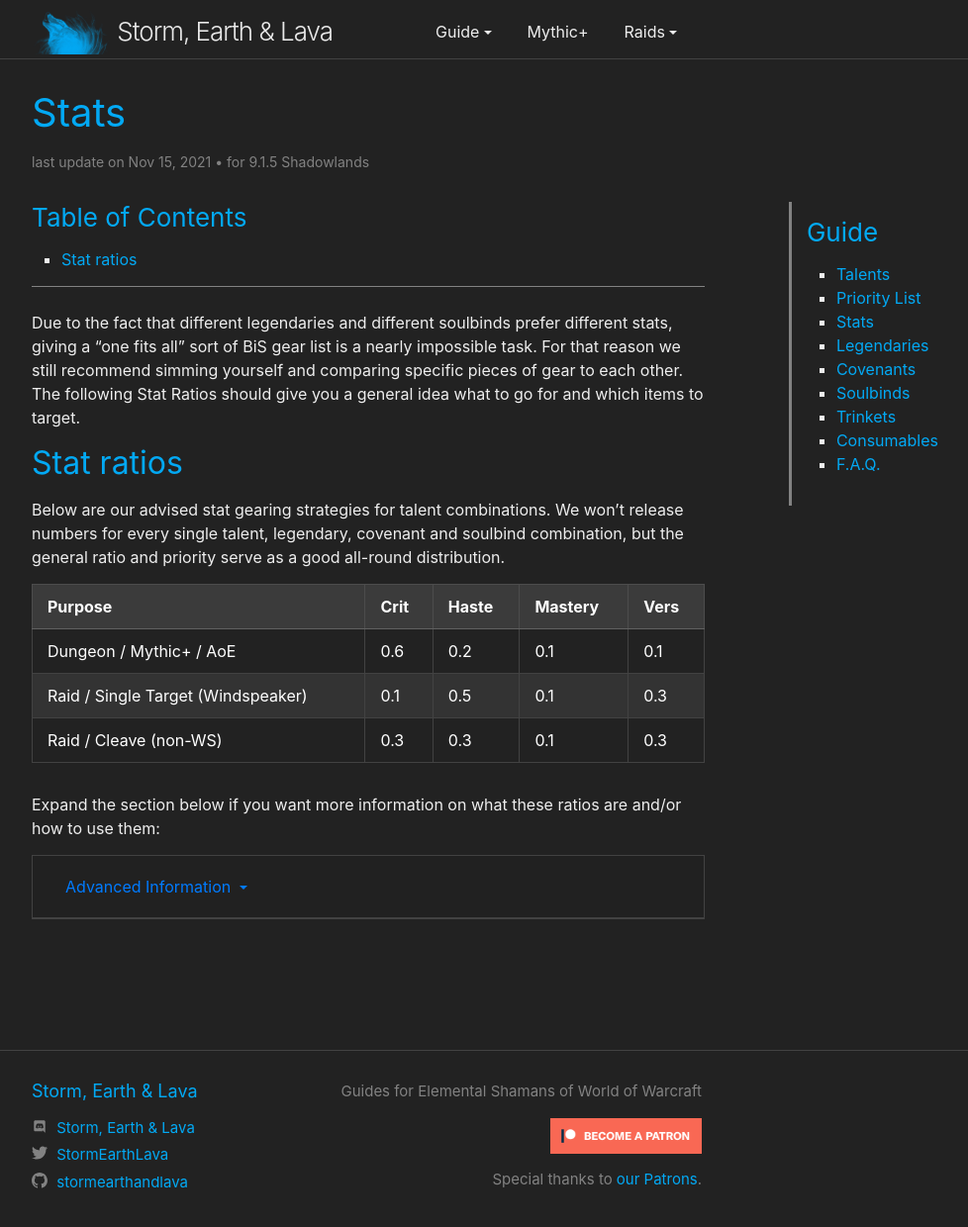
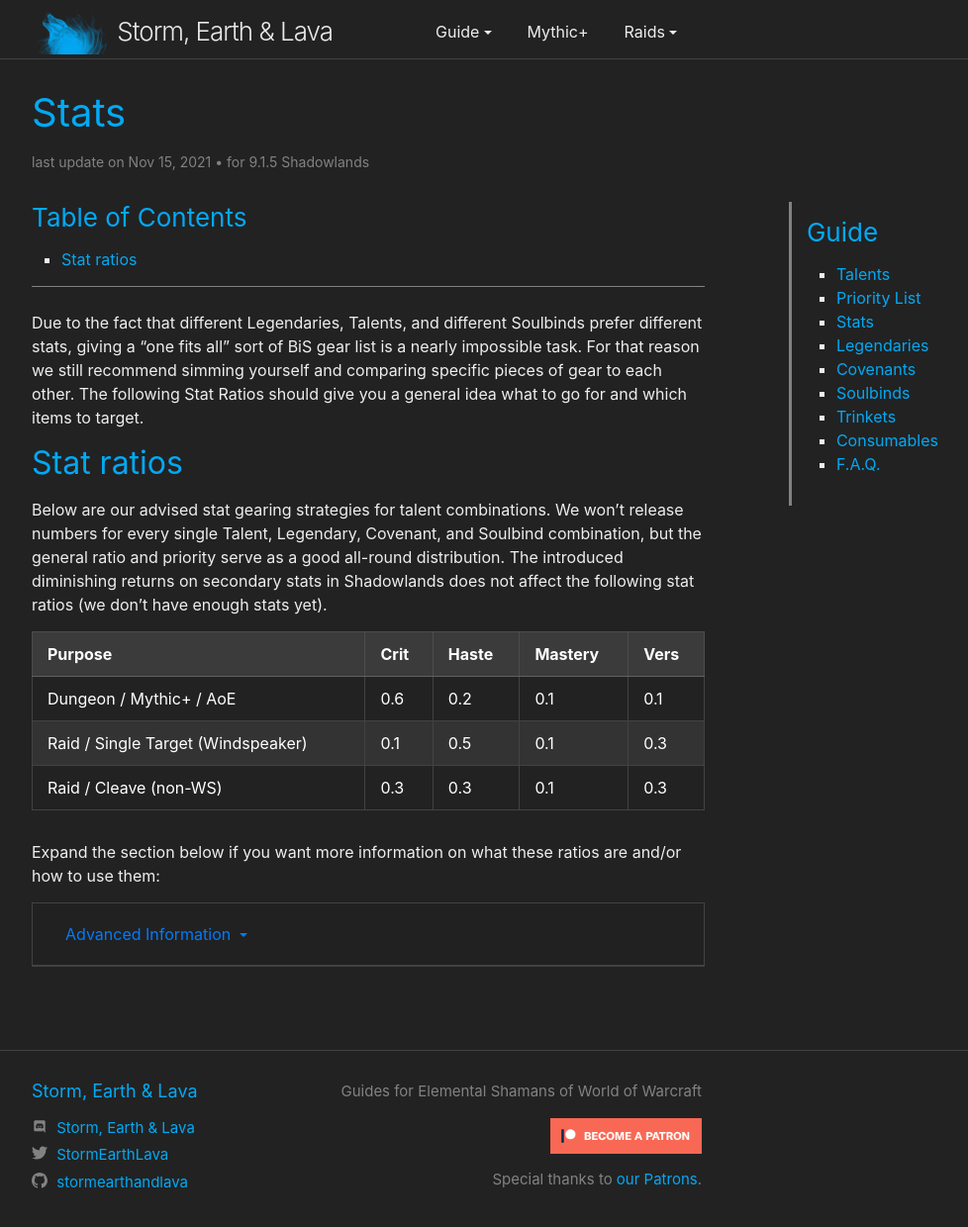
Before and after one commit to stormearthandlava/stormearthandlava.github.io, a Jekyll site: the page built from guide/general/stats.md, in a window 1280 px wide and 1266 px high. Shown: the top 1240 px of the window at 99% size, without its empty margins (268-1246 px from the left). Built offline with Jekyll 4.4.1, drawn with Linux system fonts in a browser that asks for light colours; a script that is not in the unit is left out.

Commit message:
mention the diminishin returns of secondary stats

```diff
--- a/guide/general/stats.md
+++ b/guide/general/stats.md
@@ -6,12 +6,12 @@
 toc: true
 ---
 
-Due to the fact that different legendaries and different soulbinds prefer different stats, giving a "one fits all" sort of BiS gear list is a nearly impossible task.
+Due to the fact that different Legendaries, Talents, and different Soulbinds prefer different stats, giving a "one fits all" sort of BiS gear list is a nearly impossible task.
 For that reason we still recommend simming yourself and comparing specific pieces of gear to each other. The following Stat Ratios should give you a general idea what to go for and which items to target.
 
 ## Stat ratios
 
-Below are our advised stat gearing strategies for talent combinations. We won’t release numbers for every single talent, legendary, covenant and soulbind combination, but the general ratio and priority serve as a good all-round distribution.
+Below are our advised stat gearing strategies for talent combinations. We won’t release numbers for every single Talent, Legendary, Covenant, and Soulbind combination, but the general ratio and priority serve as a good all-round distribution. The introduced diminishing returns on secondary stats in Shadowlands does not affect the following stat ratios (we don't have enough stats yet).
 
 Purpose | Crit | Haste | Mastery | Vers
 --- | --- | --- | --- | ---
```
